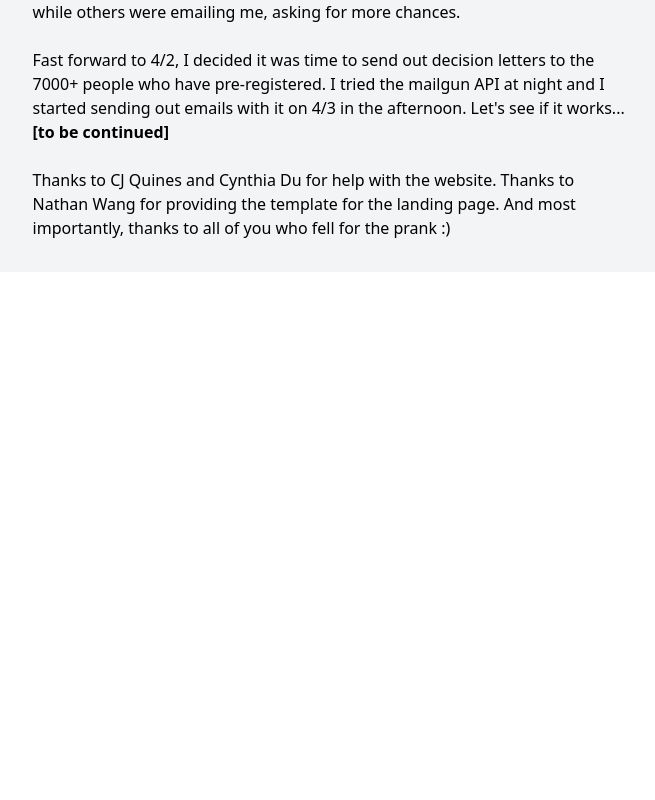
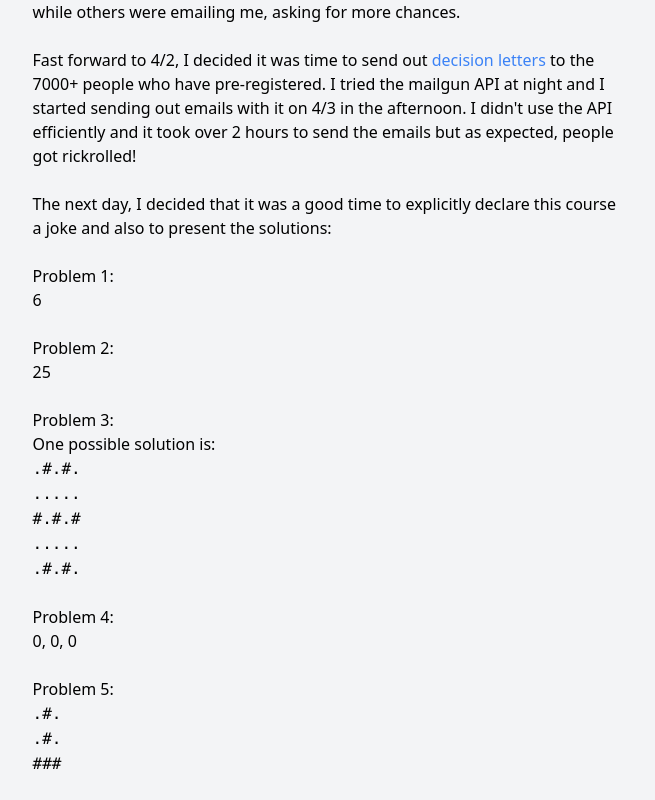
Before and after one commit to tmwilliamlin168/course-for-fools, a Next.js app: page /story in a window 1280 px wide. Shown: the part 840-1640 px from the top of the page, without its empty margins (310-965 px from the left). Before the commit the page ends 1112 px from the top, so only its background shows below. Built offline with nearby package versions, Linux system fonts and the light colour scheme.

Commit message:
Update story.js

```diff
--- a/pages/story.js
+++ b/pages/story.js
@@ -1,4 +1,5 @@
 import Head from 'next/head';
+import Link from 'next/link';
 
 import Header from '../components/header';
 
@@ -8,7 +9,7 @@ export default function Story() {
             <Head>
                 <title>CP: Zero to Hero | Story</title>
             </Head>
-            <div className="bg-gray-100 min-h-screen">
+            <div className="bg-gray-100 min-h-screen px-4">
                 <Header />
                 <div className="-mt-16 pt-24 pb-8 max-w-prose mx-auto">
                     It was March 32nd, 2021. It was 1 am, and I sat at my desk, just remembering that I had promised someone I would make a course by April 2021. I realized that I had made no progress at all, so I got to work.
@@ -29,10 +30,65 @@ export default function Story() {
                     Overall, things worked out smoothly. People were pre-registering and failing to pass. Some people soon realized that the last 3 problems were impossible, while others were emailing me, asking for more chances.
                     <br />
                     <br />
-                    Fast forward to 4/2, I decided it was time to send out decision letters to the 7000+ people who have pre-registered. I tried the mailgun API at night and I started sending out emails with it on 4/3 in the afternoon. Let's see if it works... <span className="font-bold">[to be continued]</span>
+                    Fast forward to 4/2, I decided it was time to send out <Link href="/result"><a className="text-blue-500 hover:text-blue-600 transition">decision letters</a></Link> to the 7000+ people who have pre-registered. I tried the mailgun API at night and I started sending out emails with it on 4/3 in the afternoon. I didn't use the API efficiently and it took over 2 hours to send the emails but as expected, people got rickrolled!
                     <br />
                     <br />
-                    Thanks to CJ Quines and Cynthia Du for help with the website. Thanks to Nathan Wang for providing the template for the landing page. And most importantly, thanks to all of you who fell for the prank :)
+                    The next day, I decided that it was a good time to explicitly declare this course a joke and also to present the solutions:
+                    <br />
+                    <br />
+                    Problem 1:
+                    <br />
+                    6
+                    <br />
+                    <br />
+                    Problem 2:
+                    <br />
+                    25
+                    <br />
+                    <br />
+                    Problem 3:
+                    <br />
+                    One possible solution is:
+                    <br />
+                    <code>
+                        .#.#.<br />
+                        .....<br />
+                        #.#.#<br />
+                        .....<br />
+                        .#.#.
+                    </code>
+                    <br />
+                    <br />
+                    Problem 4:
+                    <br />
+                    0, 0, 0
+                    <br />
+                    <br />
+                    Problem 5:
+                    <br />
+                    <code>
+                        .#.<br />
+                        .#.<br />
+                        ###
+                    </code>
+                    <br />
+                    <br />
+                    Problem 6:
+                    <br />
+                    Notice that you gain 0.5 extra regions if you capture a border cell and 0 otherwise. The strategy is then obvious, and it's also obvious that the best both of you can do is tie.
+                    <br />
+                    <br />
+                    Problem 7:
+                    <br />
+                    It's always possible for Bob to achieve the goal. See <a href="https://www.reddit.com/r/mathriddles/comments/2v6eaj/doubling_and_adding_1/" className="text-blue-500 hover:text-blue-700 transition">this</a>.
+                    <br />
+                    <br />
+                    Problem 8:
+                    <br />
+                    By a simple invariant argument, it's impossible to have 1 stone left.
+                    <br />
+                    <br />
+                    By the time of this writing, there have been 8474 pre-registrations. The GitHub repository for this website is <a href="https://github.com/tmwilliamlin168/course-for-fools" className="text-blue-500 hover:text-blue-700 transition">here</a>. Thanks to CJ Quines and Cynthia Du for help with the website. Thanks to Nathan Wang for providing the template for the landing page. And most importantly, thanks to all of you who fell for the prank :)
                 </div>
             </div>
         </>
```
